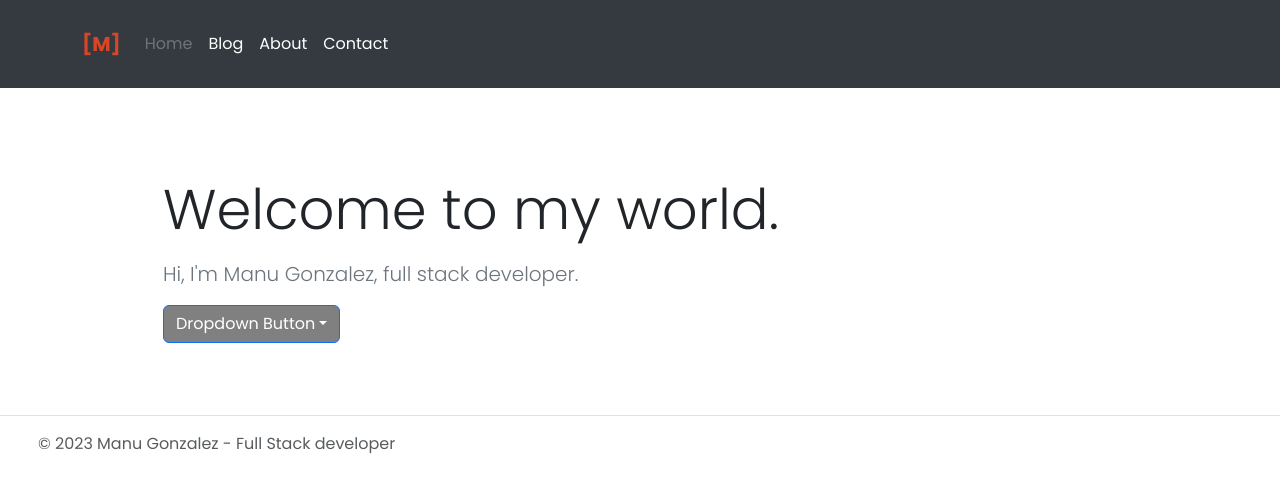
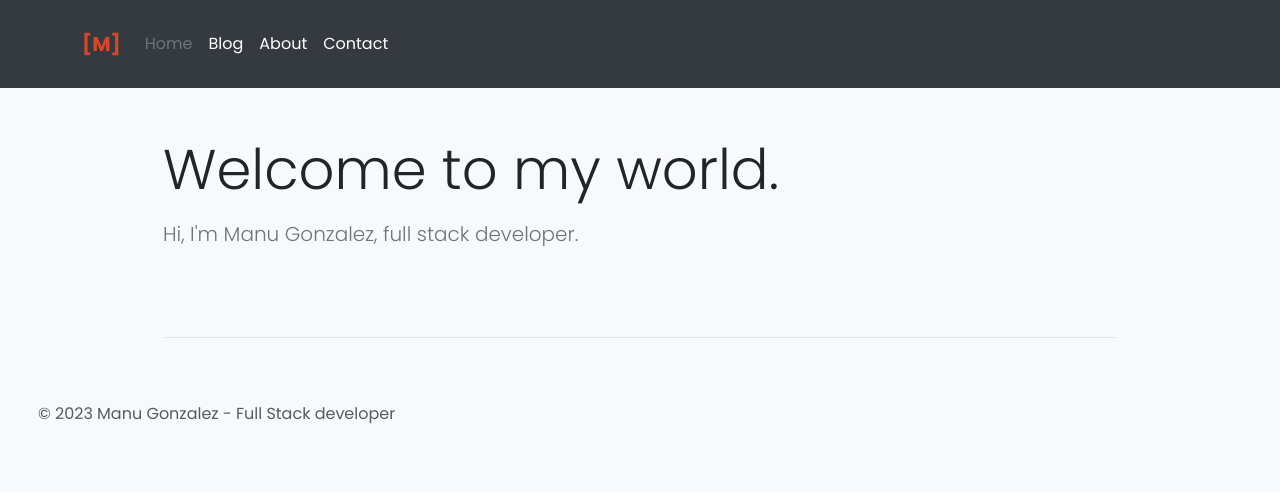
Before and after one commit to manuelson/project-manugonzalez, a React (Vite) app: page / in a window 1280 px wide. Shown: the top 492 px of the page. Built offline with nearby package versions, Linux system fonts and the light colour scheme.

Commit message:
Nav bar and styles

```diff
--- a/src/components/Footer/Index.jsx
+++ b/src/components/Footer/Index.jsx
@@ -2,7 +2,7 @@
 export function Footer() {
 
     return (
-        <footer className="d-flex flex-wrap justify-content-between align-items-center py-3 my-4 border-top">
+        <footer className="d-flex flex-wrap justify-content-between align-items-center py-3 my-4">
             <div className="col-md-4 d-flex align-items-center">
                 <a href="/" className="mb-3 me-2 mb-md-0 text-body-secondary text-decoration-none lh-1">
                     <svg className="bi" width="30" height="24"></svg>
--- a/src/components/NavBar/Index.jsx
+++ b/src/components/NavBar/Index.jsx
@@ -18,7 +18,7 @@ export function NavBar() {
         <header className="p-3 navbg">
             <Navbar expand="lg" className="">
                 <Container>
-                    <Navbar.Brand href="#home" className="logo">[M]</Navbar.Brand>
+                    <Navbar.Brand href="/" className="logo">[M]</Navbar.Brand>
                     <Navbar.Toggle aria-controls="basic-navbar-nav" />
                     <Navbar.Collapse id="basic-navbar-nav">
                         <Nav className="me-auto">
--- a/src/index.css
+++ b/src/index.css
@@ -8,3 +8,11 @@ body {
 .text-grey {
     color: #6c757d;
 }
+
+hr {
+    border-color:#AFAFAF;
+}
+
+body {
+    background-color: #f8f9fa;
+}
--- a/src/pages/Home.jsx
+++ b/src/pages/Home.jsx
@@ -1,7 +1,4 @@
 import { useEffect } from 'react';
-import Button from 'react-bootstrap/Button';
-import Card from 'react-bootstrap/Card';
-import Dropdown from 'react-bootstrap/Dropdown';
 
 export function Home() {
 
@@ -14,28 +11,12 @@ export function Home() {
             <div className="row justify-content-center">
                 <div className="col-lg-11 col-xl-9">
                     <section className="py-4 py-lg-5">
-                        <div className="mb-3 d-flex">
-                            <div>
-                                <span className="badge badge-success">1.3.0</span>
-                            </div>
-                        </div>
                         <h1 className="display-4 mb-3">Welcome to my world.</h1>
                         <p className="lead text-grey">
                             Hi, I'm Manu Gonzalez, full stack developer.
                         </p>
-                        <div className="d-flex">
-                            <Dropdown>
-                                <Dropdown.Toggle id="dropdown-basic">
-                                    Dropdown Button
-                                </Dropdown.Toggle>
-                                <Dropdown.Menu>
-                                    <Dropdown.Item href="#/action-1">Action</Dropdown.Item>
-                                    <Dropdown.Item href="#/action-2">Another action</Dropdown.Item>
-                                    <Dropdown.Item href="#/action-3">Something else</Dropdown.Item>
-                                </Dropdown.Menu>
-                            </Dropdown>
-                        </div>
                     </section>
+                    <hr className="my-lg-4 my-3" />
                 </div>
             </div>
         </>
```
